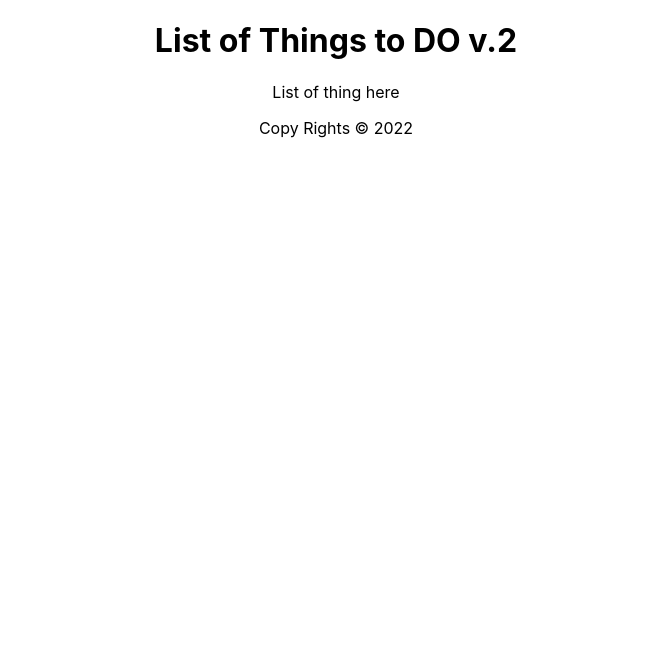
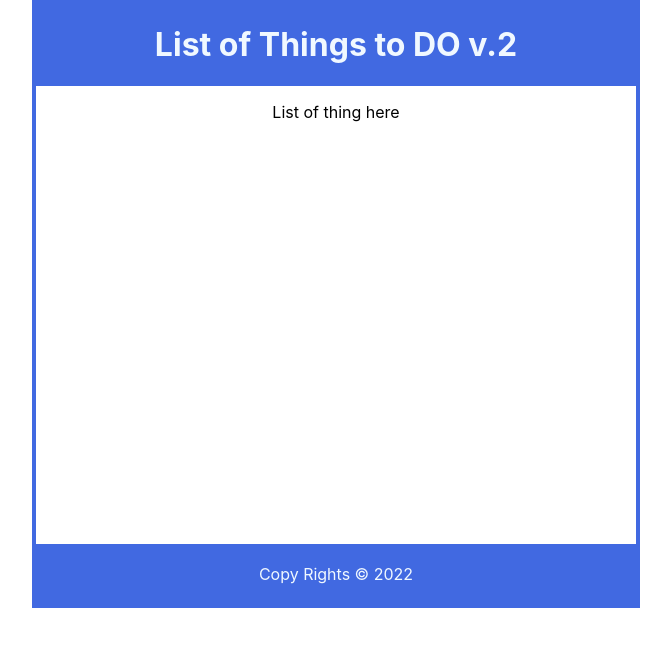
Before and after one commit to DanielKrol90/React.What-To-Do-v2, a React (Create React App) app: page / in a window 1280 px wide. Shown: the top 646 px of the page, without its empty margins (304-975 px from the left). Built offline with nearby package versions, Linux system fonts and the light colour scheme.

Commit message:
stylying content before start

```diff
--- a/src/App.css
+++ b/src/App.css
@@ -1,38 +1,11 @@
 .App {
-  text-align: center;
-}
-
-.App-logo {
-  height: 40vmin;
-  pointer-events: none;
-}
-
-@media (prefers-reduced-motion: no-preference) {
-  .App-logo {
-    animation: App-logo-spin infinite 20s linear;
-  }
-}
-
-.App-header {
-  background-color: #282c34;
-  min-height: 100vh;
   display: flex;
   flex-direction: column;
+  justify-content: center;
   align-items: center;
-  justify-content: center;
-  font-size: calc(10px + 2vmin);
-  color: white;
+  height: 600px;
+  width: 100%;
+  max-width: 600px;
+  border: 4px solid royalblue;
+  margin: auto;
 }
-
-.App-link {
-  color: #61dafb;
-}
-
-@keyframes App-logo-spin {
-  from {
-    transform: rotate(0deg);
-  }
-  to {
-    transform: rotate(360deg);
-  }
-}
--- /dev/null
+++ b/src/Content.css
@@ -0,0 +1,9 @@
+section {
+    width: 100%;
+    display: flex;
+    flex-direction: column;
+    flex-grow: 1;
+    justify-content: flex-start;
+    align-items: center;
+    overflow-y: auto;
+  }
--- a/src/Content.js
+++ b/src/Content.js
@@ -1,3 +1,5 @@
+import './Content.css'
+
 const Content = () => {
     return (
         <section>
--- /dev/null
+++ b/src/Footer.css
@@ -0,0 +1,8 @@
+footer {
+    width: 100%;
+    padding: 0.25em;
+    background-color: royalblue;
+    color: aliceblue;
+    display: grid;
+    place-content: center;
+  }
--- a/src/Footer.js
+++ b/src/Footer.js
@@ -1,3 +1,5 @@
+import './Footer.css'
+
 const Content = () => {
     const today = new Date();
 
--- /dev/null
+++ b/src/Header.css
@@ -0,0 +1,9 @@
+header {
+  width: 100%;
+  padding: 0 0.25em;
+  background-color: royalblue;
+  color: aliceblue;
+  display: flex;
+  justify-content: center;
+  align-items: center;
+  }
--- a/src/Header.js
+++ b/src/Header.js
@@ -1,3 +1,5 @@
+import './Header.css'
+
 const Header = () => {
     return (
         <header>
```
